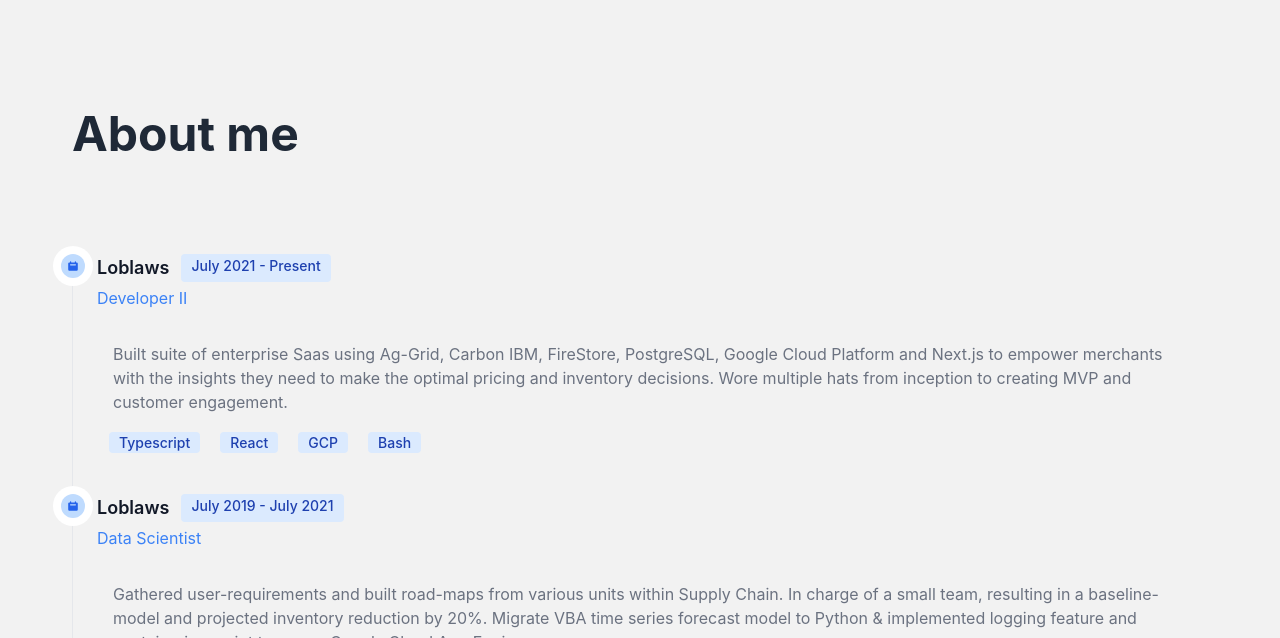
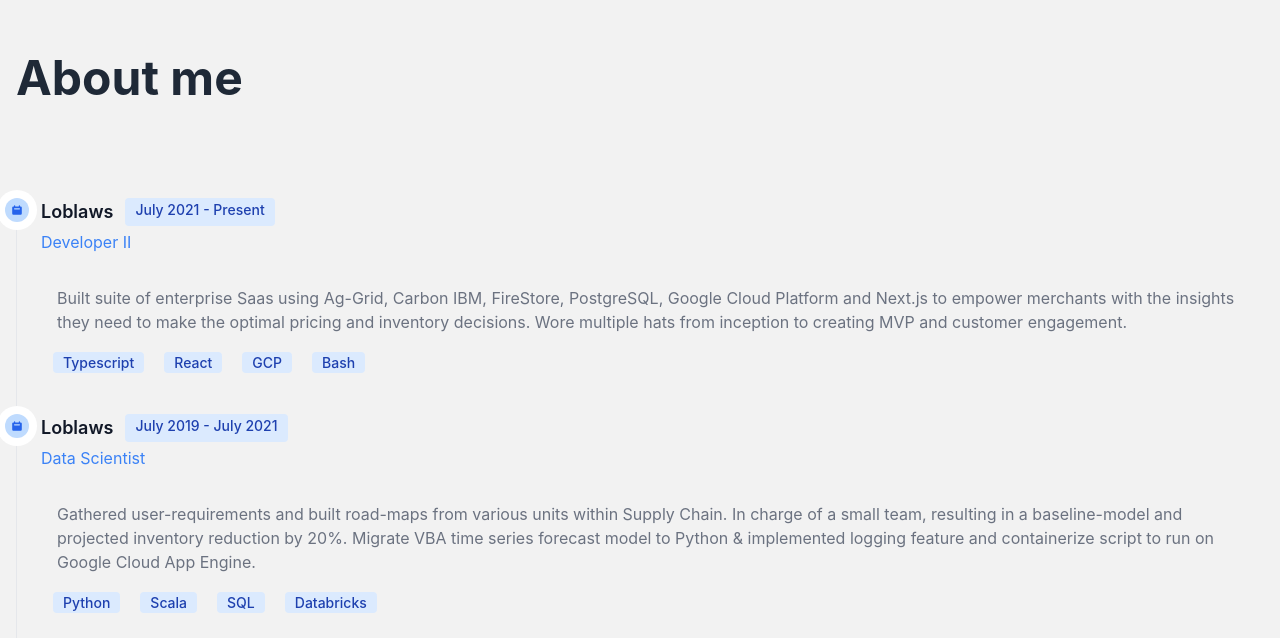
Before and after one commit to claudiolau/whoami, a Next.js app: page / in a window 1280 px wide. Shown: the part 1722-2360 px from the top of the page. Built offline with nearby package versions, Linux system fonts and the light colour scheme.

Commit message:
fixed spacing issue

```diff
--- a/components/About.tsx
+++ b/components/About.tsx
@@ -3,7 +3,7 @@
         <>
             <div id="about" className="hero min-h-screen bg-base-200">
                 <div className="hero-content ">
-                    <div className="m-14">
+                    <div className="">
                         <h1 className="text-5xl font-bold py-24">About me</h1>
                         <ol className="relative border-l border-gray-200 dark:border-gray-700">
                             <li className="mb-10 ml-6">
```
